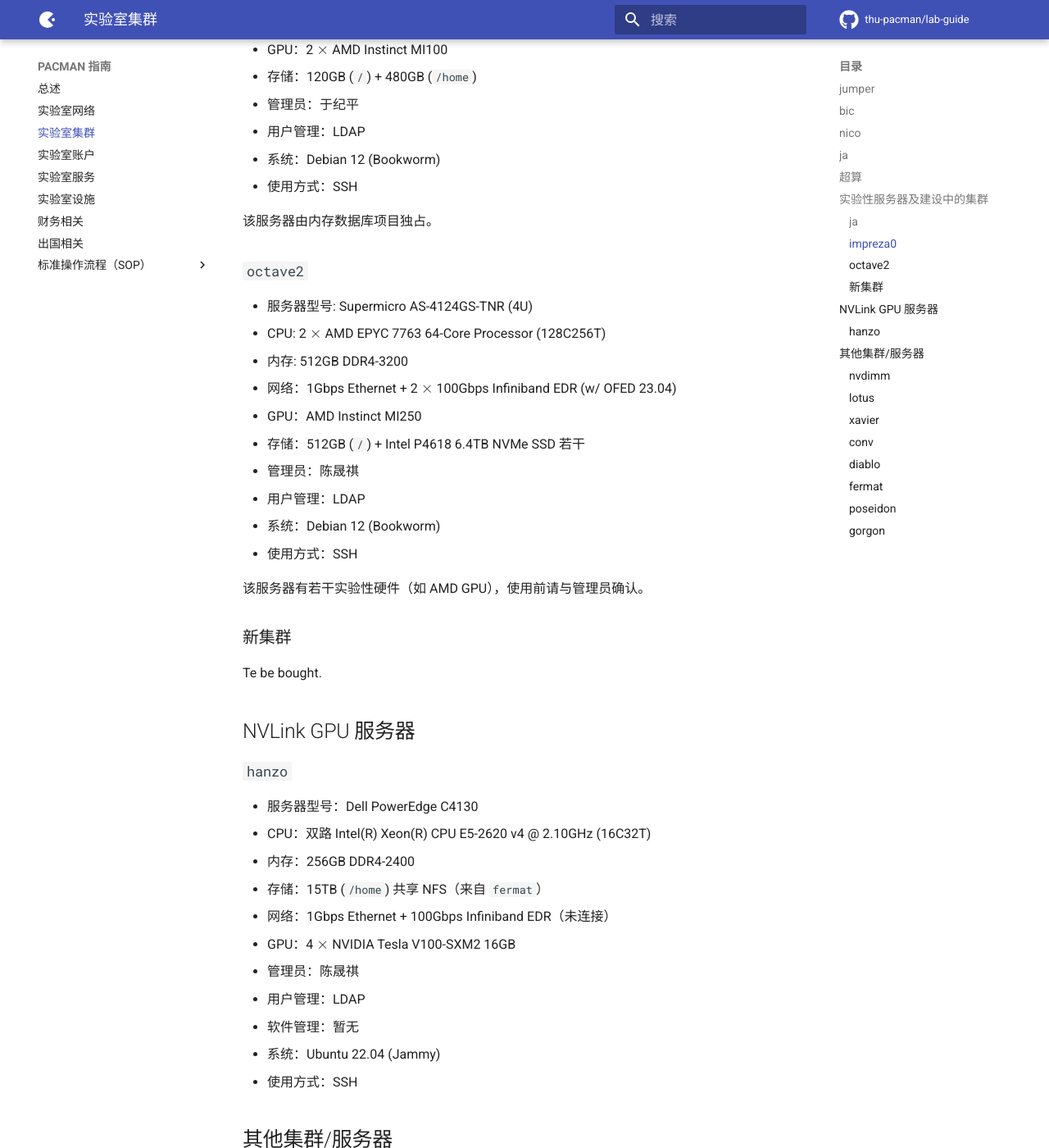
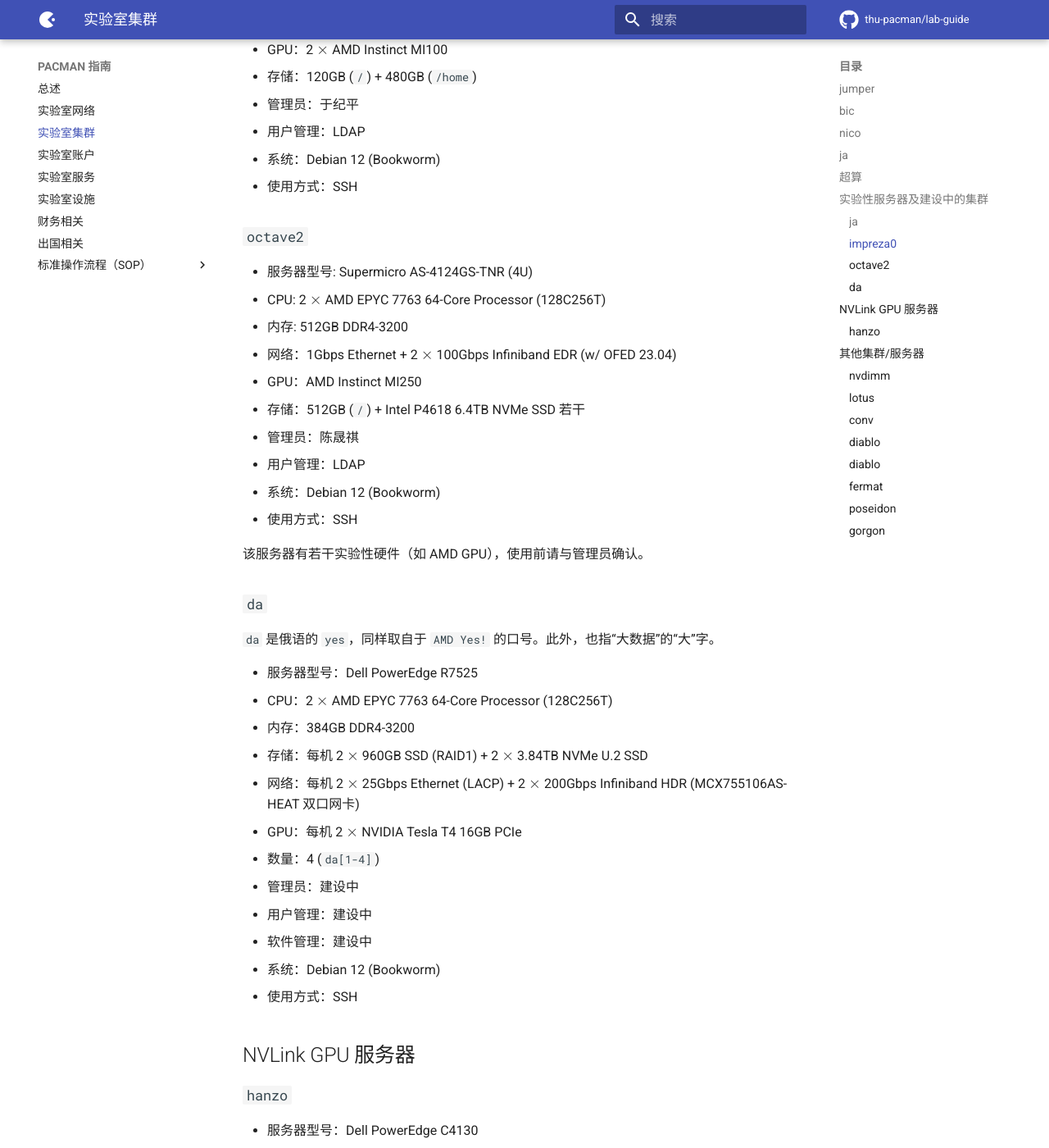
Before and after one commit to thu-pacman/lab-guide, an MkDocs documentation site: the page built from docs/clusters.md, in a window 1280 px wide and 1400 px high, scrolled down 4475 px. Shown: the whole window at 82% size. Built offline with MkDocs 1.6.1 and Material for MkDocs 9.7.7, drawn with Linux system fonts in a browser that asks for light colours; formulas are drawn with MathJax 3; comment, search, counter and statistics services are not loaded; some of the changed text lies outside the part shown.

Commit message:
Update clusters
Signed-off-by: Shengqi Chen <harry-chen@outlook.com>

```diff
--- a/docs/clusters.md
+++ b/docs/clusters.md
@@ -141,7 +141,6 @@
 * 系统：Debian 12 (Bookworm)
 * 使用方式：SSH
 
-该服务器由内存数据库项目独占。
 
 ### `octave2`
 
@@ -158,10 +157,22 @@
 
 该服务器有若干实验性硬件（如 AMD GPU），使用前请与管理员确认。
 
-### 新集群
+### `da`
 
-<!--新的 Intel 集群正在进一步采购中，预计将由四台同构服务器构成，并配置 Infiniband HDR 200Gbps 网卡。-->
-Te be bought.
+`da` 是俄语的 `yes`，同样取自于 `AMD Yes!` 的口号。此外，也指“大数据”的“大”字。
+
+* 服务器型号：Dell PowerEdge R7525
+* CPU：2 $\times$ AMD EPYC 7763 64-Core Processor (128C256T)
+* 内存：384GB DDR4-3200
+* 存储：每机 2 $\times$ 960GB SSD (RAID1) + 2 $\times$ 3.84TB NVMe U.2 SSD
+* 网络：每机 2 $\times$ 25Gbps Ethernet (LACP) + 2 $\times$ 200Gbps Infiniband HDR (MCX755106AS-HEAT 双口网卡)
+* GPU：每机 2 $\times$ NVIDIA Tesla T4 16GB PCIe
+* 数量：4 (`da[1-4]`)
+* 管理员：建设中
+* 用户管理：建设中
+* 软件管理：建设中
+* 系统：Debian 12 (Bookworm)
+* 使用方式：SSH
 
 ## NVLink GPU 服务器
 
@@ -183,7 +194,9 @@ Te be bought.
 
 ### `nvdimm`
 
-此集群上装备有 NVDIMM 非易失内存（非 Intel Optane）。目前已损坏。
+<del>此集群上装备有 NVDIMM 非易失内存（非 Intel Optane）。目前已损坏。</del>
+
+此集群已被拆散挪作他用。
 
 * 服务器型号：Dell PowerEdge R740
 * CPU：Intel(R) Xeon(R) Gold 6126 CPU @ 2.60GHz (24C48T)
@@ -213,7 +226,7 @@ Te be bought.
 * 系统：Ubuntu 16.04 (Xenial)
 * 使用方式：SSH
 
-### `xavier`
+<!-- ### `xavier`
 
 此机器原本为 `nova`。
 
@@ -226,7 +239,7 @@ Te be bought.
 * 用户管理：LDAP
 * 软件管理：无
 * 系统：Debian 12 (Bookworm)
-* 使用方式：SSH, 使用前请先联系管理员
+* 使用方式：SSH, 使用前请先联系管理员 -->
 
 ### `conv`
 
@@ -259,7 +272,20 @@ Te be bought.
 * 系统：Debian 12 (Bookworm)
 * 使用方式：SSH
 
-此为实验室网关，承载了所有的网络流量出入和大部分重要服务。
+此为东主楼网关，承载了所有的网络流量出入和大部分重要服务。
+
+### `diablo`
+
+* 服务器型号：Dell PowerEdge R740
+* CPU：Intel(R) Xeon(R) Gold 6126 CPU @ 2.60GHz (24C48T)
+* 内存：192GB DDR4-2666
+* 网络：2 $\times$ 10Gbps Ethernet (LACP) + 2 $\times$ 100Gbps Infiniband EDR (N/C)
+* 管理员：陈晟祺、王邈
+* 用户管理：本地，仅授权可访问
+* 系统：Debian 12 (Bookworm)
+* 使用方式：SSH
+
+此为自强科技楼机房网关，承载了所有的网络流量出入。
 
 ### `fermat`
 
```
Also changed, not shown: other parts of docs/clusters.md (+1 -1 lines), docs/network.md (+8 -4 lines).
